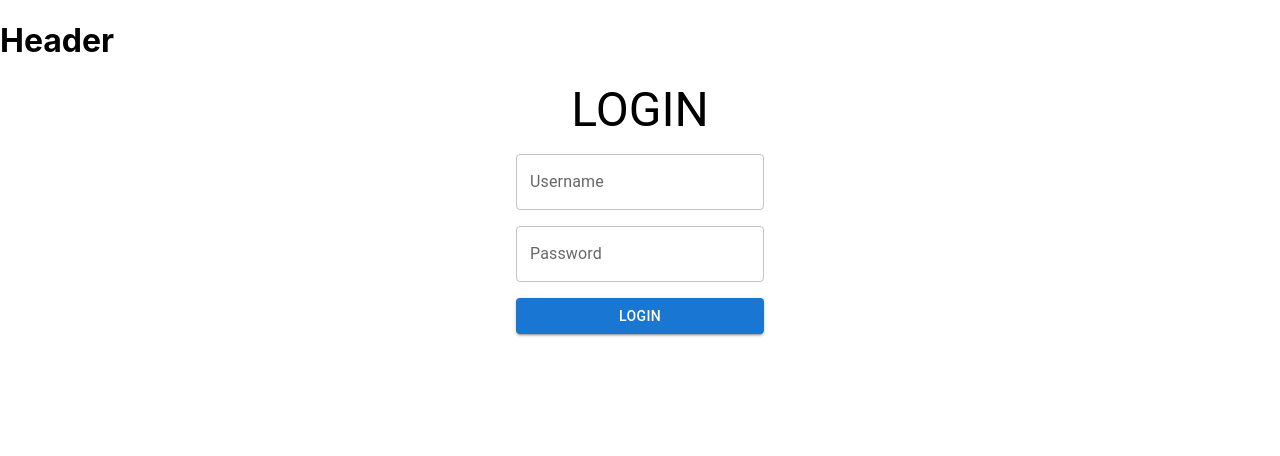
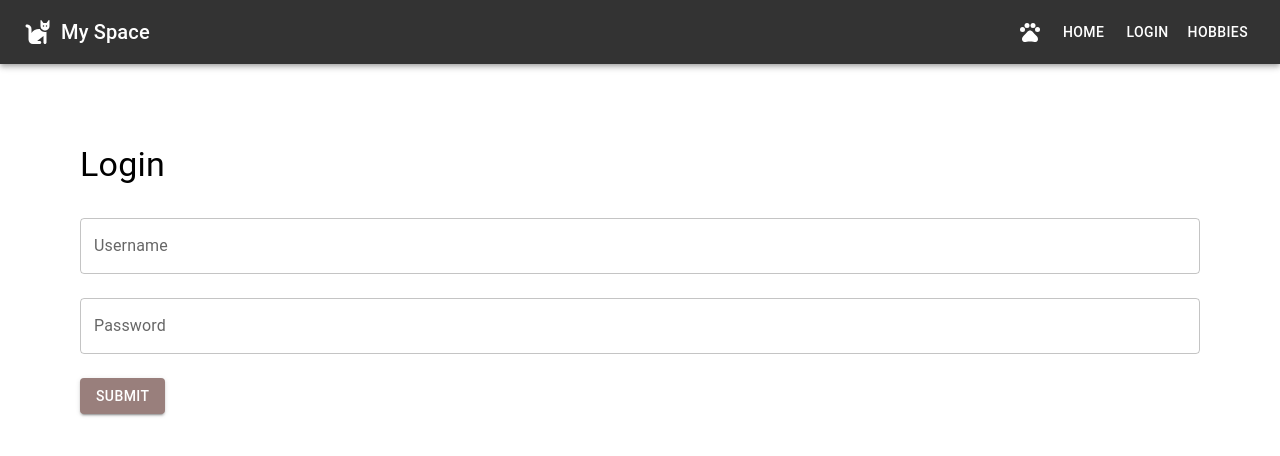
Before and after one commit to Evelinotsa/shiny-bassoon, a React (Create React App) app: page /form in a window 1280 px wide. Shown: the top 456 px of the page. Built offline with nearby package versions, Linux system fonts and the light colour scheme.

Commit message:
feat: add MUI components and Header closes #2

```diff
--- a/package.json
+++ b/package.json
@@ -6,6 +6,9 @@
   "dependencies": {
     "@emotion/react": "^11.13.3",
     "@emotion/styled": "^11.13.0",
+    "@fortawesome/free-solid-svg-icons": "^6.6.0",
+    "@fortawesome/react-fontawesome": "^0.2.2",
+    "@mui/icons-material": "^6.1.1",
     "@mui/material": "^6.1.0",
     "@mui/styled-engine-sc": "^6.1.0",
     "@testing-library/jest-dom": "^5.17.0",
--- a/src/App.tsx
+++ b/src/App.tsx
@@ -1,19 +1,13 @@
-import './App.css';
-import MyButton from "./components/MyButton";
-import MyContainer from './layout/MyContainer';
-import Login from './components/Login';
 import { Outlet } from 'react-router-dom';
+import Header from './components/Header';
 
 function App() {
   return (
-  //<MyContainer>
-   // <Login />
-  //</MyContainer>
-  <>
-    <h1>Header</h1>
-    <Outlet />
-  </>
-  )
+    <>
+      <Header />
+      <Outlet />
+    </>
+  );
 }
 
 export default App;
--- /dev/null
+++ b/src/components/Contact.tsx
@@ -0,0 +1,55 @@
+import { Box, TextField, Typography, Button } from "@mui/material";
+import React, { useState } from "react";
+
+function Contact() {
+    const [email, setEmail] = useState<string>("")
+    const [message, setMessage] = useState<string>("")
+    const handleSubmit = (e: React.FormEvent<HTMLFormElement>) => {
+        e.preventDefault()
+        console.log("Email:", email)
+        console.log("Message:", message)
+    }
+    return (
+        <Box sx={{ margin: "auto", padding: 5 }}>
+            <Typography variant="h5" gutterBottom>
+                Contact me
+            </Typography>
+            <Box component="form" onSubmit={handleSubmit} sx={{ mt: 2 }}>
+                <TextField label="Email"
+                    type="email"
+                    value={email}
+                    onChange={e => setEmail(e.target.value)}
+                    required
+                    fullWidth
+                    margin="normal"
+                />
+                <TextField
+                    label="Message"
+                    value={message}
+                    onChange={e => setMessage(e.target.value)}
+                    required
+                    fullWidth
+                    multiline
+                    rows={4}
+                    margin="normal"
+                />
+                <Button
+                    type="submit"
+                    variant="contained"
+                    sx={{
+                        mt: 2,
+                        backgroundColor: "#997f7c",
+                        color: "#fff",
+                        "&:hover": {
+                        backgroundColor: "#756260",
+                        },
+                    }}
+                >
+                    Submit
+                </Button>
+            </Box>
+        </Box>
+    )
+}
+
+export default Contact;
--- /dev/null
+++ b/src/components/Header.tsx
@@ -0,0 +1,31 @@
+import { AppBar, Toolbar, Typography, Button } from '@mui/material';
+import { Link } from 'react-router-dom';
+import PetsIcon from '@mui/icons-material/Pets';
+import { FontAwesomeIcon } from '@fortawesome/react-fontawesome';
+import { faCat } from '@fortawesome/free-solid-svg-icons';
+
+
+function Header() {
+  return (
+    <AppBar position="static" sx={{ background: '#333'}}>
+      <Toolbar>
+      <FontAwesomeIcon icon={faCat} style={{ marginRight: '10px', fontSize: '24px', color: '#fff' }}/>
+        <Typography variant="h6" sx={{ flexGrow: 1 }}>
+          My Space
+        </Typography>
+        <PetsIcon sx={{ marginRight: '10px', background: 'fff'}}/>
+        <Button color="inherit" component={Link} to="/home">
+          Home
+        </Button>
+        <Button color="inherit" component={Link} to="/login">
+          Login
+        </Button>
+        <Button color="inherit" component={Link} to="/hobbies">
+          Hobbies
+        </Button>
+      </Toolbar>
+    </AppBar>
+  );
+}
+
+export default Header;
--- /dev/null
+++ b/src/components/Hobbies.tsx
@@ -0,0 +1,40 @@
+import {
+  Box,
+  Typography,
+  List,
+  ListItem,
+} from "@mui/material"
+import Contact from "./Contact"
+
+interface MyHobbiesProps {
+  name: string
+  hobbies: string[]
+}
+
+function Hobbies({ name, hobbies }: MyHobbiesProps) {
+
+  return (
+    <Box sx={{ margin: "auto", padding: 10 }}>
+      <Typography
+        variant="h4"
+        gutterBottom
+      >
+        {name}
+      </Typography>
+      <Typography
+        variant="h5"
+        gutterBottom
+      >
+        My hobbies and interests
+      </Typography>
+      <List>
+        {hobbies.map((hobby, index) => (
+          <ListItem key={index}>{hobby}</ListItem>
+        ))}
+      </List>
+      <Contact/>
+    </Box>
+  )
+}
+
+export default Hobbies
--- /dev/null
+++ b/src/components/Home.tsx
@@ -0,0 +1,82 @@
+import { faCat } from '@fortawesome/free-solid-svg-icons';
+import { FontAwesomeIcon } from '@fortawesome/react-fontawesome';
+import { Box, Typography, Button, Stack } from '@mui/material';
+import { Grid2 } from '@mui/material';
+import { Link } from 'react-router-dom';
+
+function Home() {
+  return (
+    <Box sx={{ margin: "auto", padding: 5 }}>
+      <Stack direction="row" spacing={2} justifyContent="center" padding={4}>
+        <FontAwesomeIcon icon={faCat} style={{ fontSize: '50px', color: '#bbb' }}/>
+      </Stack>
+      <Grid2 container spacing={2} justifyContent="center" alignItems="center">
+        <Grid2 display="flex" justifyContent="center" alignItems="center">
+          <img
+            src='https://cdn.pixabay.com/photo/2016/01/16/23/07/cat-1144200_1280.png'
+            alt='must kass'
+            style={{ width: '100%', maxWidth: '300px', height: 'auto'}}
+           />
+        </Grid2>
+
+        <Grid2>
+          <Typography variant='h4' gutterBottom>
+            Sharing What Inspires Me
+          </Typography>
+          <Typography variant='body1' gutterBottom>
+            "Feline Grace, Human Wonder"
+          </Typography>
+
+          <Stack direction="row" spacing={2} justifyContent="center" padding={5}>
+            <Button variant='contained' sx={{
+            mt: 2,
+            backgroundColor: "#997f7c",
+            color: "#fff",
+            "&:hover": {
+              backgroundColor: "#756260",
+            },
+          }} component={Link} to="/hobbies">
+              My hobbies and interests
+            </Button>
+            <Button variant='contained' sx={{
+            mt: 2,
+            backgroundColor: "#997f7c",
+            color: "#fff",
+            "&:hover": {
+              backgroundColor: "#756260",
+            },
+          }} component={Link} to="/contact">
+              Contact
+            </Button>
+          </Stack>
+        </Grid2>
+      </Grid2>
+
+      <Grid2 container spacing={2} justifyContent="center">
+        <Grid2 display="flex" justifyContent="center">
+          <img
+            src="https://cdn.pixabay.com/photo/2024/04/17/17/02/box-8702500_1280.jpg"
+            alt='kass kastis'
+            style={{ width: '100%', maxWidth: '200px', height: 'auto', objectFit: 'cover', borderRadius: '8px' }}
+          />
+        </Grid2>
+        <Grid2 display="flex" justifyContent="center">
+          <img
+            src="https://cdn.pixabay.com/photo/2023/07/30/00/12/cat-8157889_1280.png"
+            alt='kassi pea'
+            style={{ width: '100%', maxWidth: '200px', height: 'auto', objectFit: 'cover', borderRadius: '8px' }}
+          />
+        </Grid2>
+        <Grid2 display="flex" justifyContent="center">
+          <img
+            src="https://cdn.pixabay.com/photo/2024/02/15/16/57/cat-8575768_960_720.png"
+            alt='kass ja kollane taust'
+            style={{ width: '100%', maxWidth: '200px', height: 'auto', objectFit: 'cover', borderRadius: '8px' }}
+          />
+        </Grid2>
+      </Grid2>
+    </Box>
+  );
+}
+
+export default Home;
--- a/src/components/Login.tsx
+++ b/src/components/Login.tsx
@@ -1,63 +1,49 @@
-import { Box, Button, Stack, TextField, Typography } from "@mui/material"
-import { FormEvent, useState, useEffect } from "react"
+import { Box, Button, TextField, Typography } from '@mui/material';
+import { useState } from 'react';
 
-export default function MyForm() {
-  const [form, setForm] = useState({ username: "", password: "" })
-  //const [username, setUsername] = useState("");
-  //const [password, setPassword] = useState("");
+function Login() {
+  const [username, setUsername] = useState('');
+  const [password, setPassword] = useState('');
 
-  const handleSubmit = (event: FormEvent<HTMLFormElement>) => {
-    event.preventDefault()
-    console.log(form)
-  }
+  const handleLogin = () => {
+    console.log('Username:', username);
+    console.log('Password:', password);
+  };
 
-  const handleChange = (event: React.ChangeEvent<HTMLInputElement>) => {
-    setForm(prevForm => ({
-      ...prevForm,
-      [event.target.name]: event.target.value,
-    }))
-  }
   return (
-    <Box
-      sx={{
-        display: "flex",
-        justifyContent: "center",
-        alignItems: "center",
-        height: "100%",
-      }}
-    >
-      <form onSubmit={handleSubmit}>
-        <Stack gap={2}>
-          <Typography
-            variant="h3"
-            sx={{ textAlign: "center", textTransform: "uppercase" }}
-          >
-            Login
-          </Typography>
-          <TextField
-            name="username"
-            label="Username"
-            variant="outlined"
-            //onChange={(event) => setUsername(event.target.value)}
-            onChange={handleChange}
-            // value={form.username}
-          />
-          <TextField
-            name="password"
-            label="Password"
-            variant="outlined"
-            //onChange={(event) => setPassword(event.target.value)}
-            onChange={handleChange}
-            // value={form.password}
-          />
-          <Button
-            variant="contained"
-            type="submit"
-          >
-            Login
-          </Button>
-        </Stack>
-      </form>
+    <Box sx={{margin: "auto", padding: 10 }}>
+      <Typography variant="h4">Login</Typography>
+      <Box component="form" sx={{ mt: 2 }}>
+        <TextField
+          label="Username"
+          variant="outlined"
+          fullWidth
+          margin="normal"
+          value={username}
+          onChange={(e) => setUsername(e.target.value)}
+        />
+        <TextField
+          label="Password"
+          type="password"
+          variant="outlined"
+          fullWidth
+          margin="normal"
+          value={password}
+          onChange={(e) => setPassword(e.target.value)}
+        />
+        <Button variant="contained" sx={{
+            mt: 2,
+            backgroundColor: "#997f7c",
+            color: "#fff",
+            "&:hover": {
+              backgroundColor: "#756260",
+            },
+          }} onClick={handleLogin}>
+          Submit
+        </Button>
+      </Box>
     </Box>
-  )
+  );
 }
+
+export default Login;
--- a/src/index.tsx
+++ b/src/index.tsx
@@ -5,13 +5,25 @@ import App from './App';
 import reportWebVitals from './reportWebVitals';
 import { createBrowserRouter, createRoutesFromElements, Route, RouterProvider } from 'react-router-dom';
 import MyForm from './components/Login';
+import Home from './components/Home';
+import Login from './components/Login';
+import Hobbies from './components/Hobbies';
+import Contact from './components/Contact';
+
+const hobbiesData = ["Cats", "Reading", "Sport", "Music"];
 
 const router = createBrowserRouter(
   createRoutesFromElements(
     <Route path='/' element={<App />}>
+      <Route path='/home' element={<Home/>}/>
       <Route path="/form" element={<MyForm />} />
+      <Route
+        path="/hobbies"
+        element={<Hobbies name="Evelin" hobbies={hobbiesData} />}
+      />
+      <Route path='/login' element={<Login/>}/>
       <Route path="/extra" element={<h1>Extra</h1>} />
-      <Route path="/contact" element={<h1>Contact</h1>} />
+      <Route path="/contact" element={<Contact/>} />
     </Route>
   )
 )
```
Also changed, not shown: src/components/Profile.tsx (added, +41 -0 lines), 1 other file (tests, documents, lock files or other folders).
